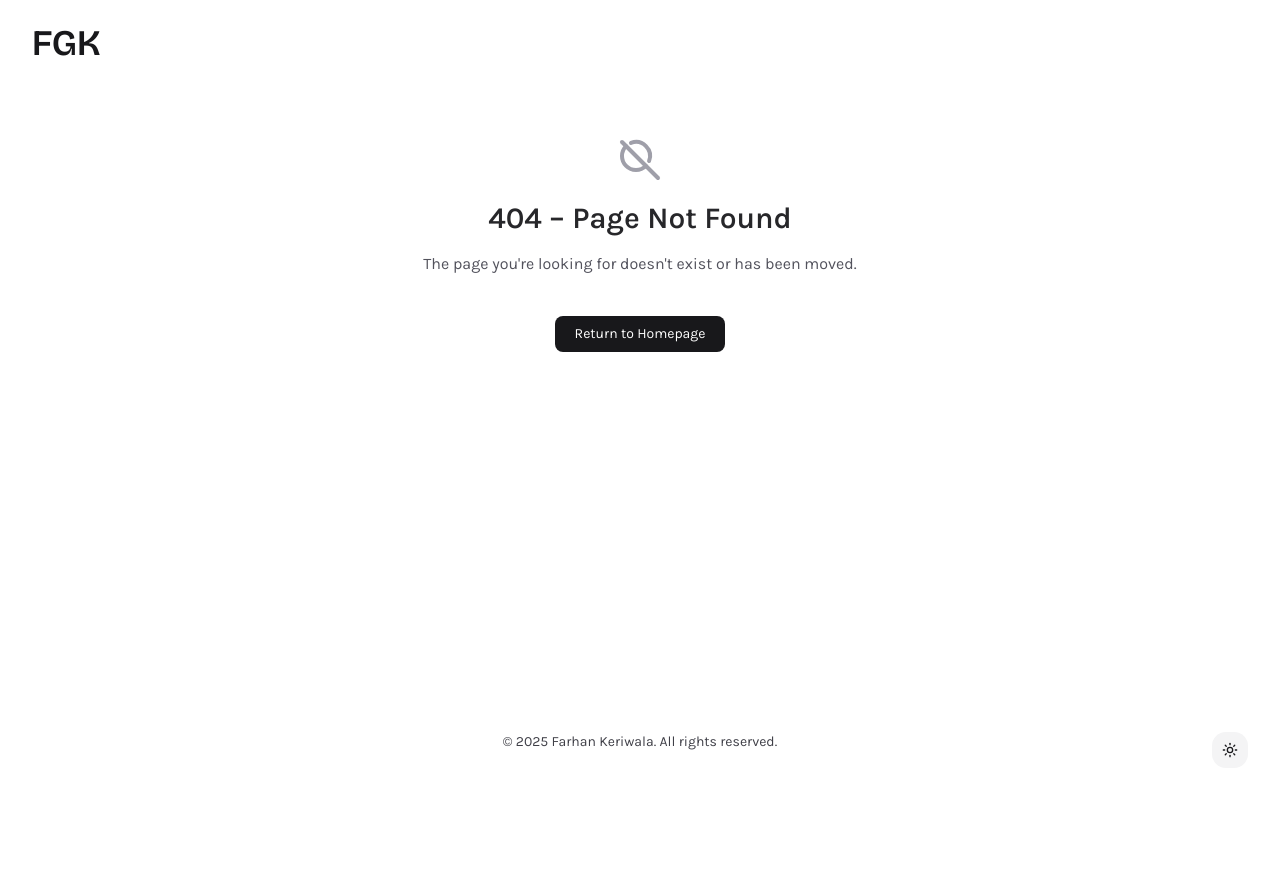
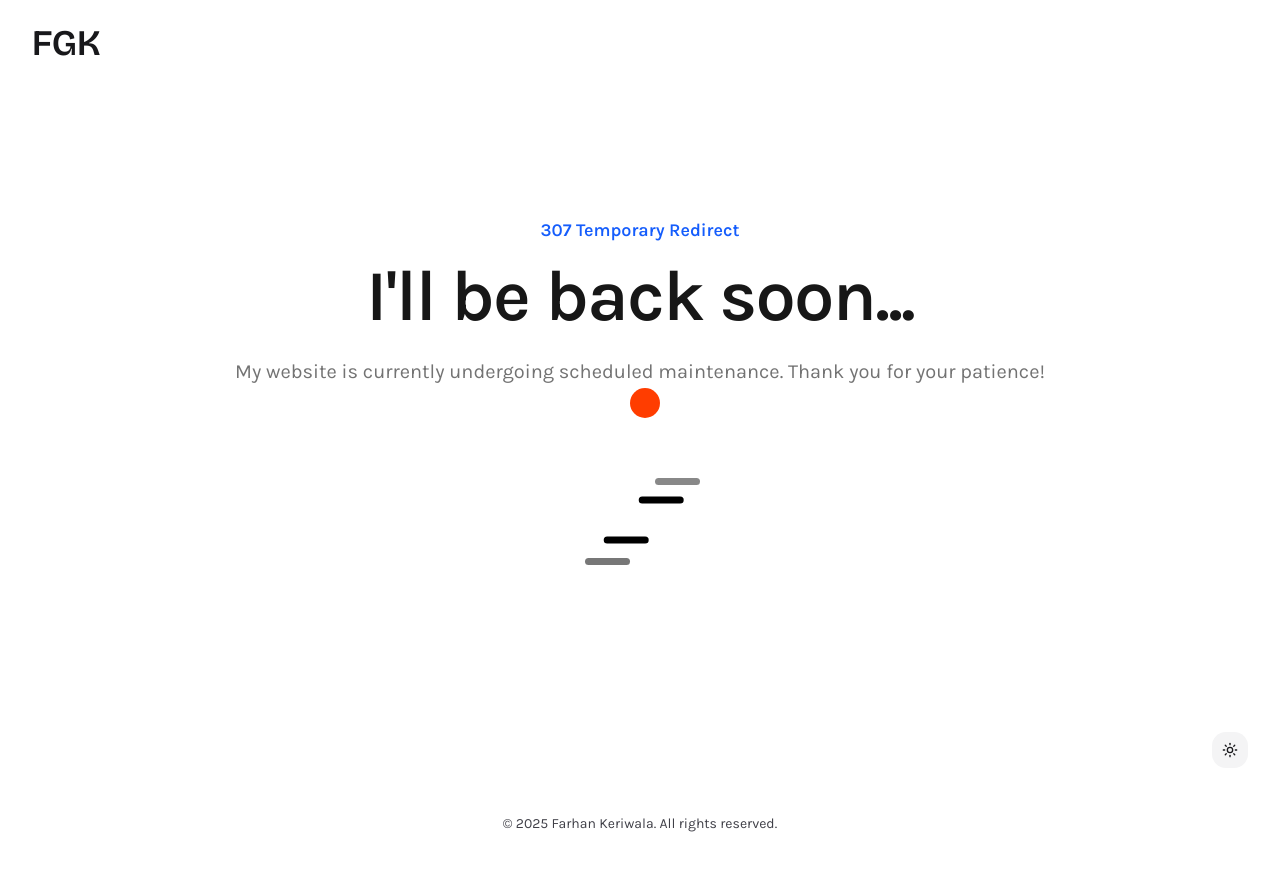
Before and after one commit to farhankeriwala/portfolio, a Next.js app: page /maintenance in a window 1280 px wide. Before the commit this address had no page. Shown: the top 870 px of the page. Before the commit the page ends 800 px from the top, so only its background shows below. Built offline with nearby package versions, Linux system fonts and the light colour scheme.

Commit message:
Implement Maintenance Page

```diff
--- a/app/globals.css
+++ b/app/globals.css
@@ -158,3 +158,53 @@
   -ms-overflow-style: none;
   scrollbar-width: none;
 }
+
+
+.loader {
+  position: relative;
+  width: 120px;
+  height: 90px;
+}
+.loader:before {
+  content: "";
+  position: absolute;
+  bottom: 30px;
+  left: 50px;
+  height: 30px;
+  width: 30px;
+  border-radius: 50%;
+  background: #FF3D00;
+  animation: loading-bounce 0.5s ease-in-out infinite alternate;
+}
+.loader:after {
+  content: "";
+  position: absolute;
+  right: 0;
+  top: 0;
+  height: 7px;
+  width: 45px;
+  border-radius: 4px;
+  box-shadow: 0 5px 0 #000, -35px 50px 0 #000, -70px 95px 0 #000;
+  animation: loading-step 1s ease-in-out infinite;
+}
+
+@keyframes loading-bounce {
+  0% { transform: scale(1, 0.7)}
+  40% { transform: scale(0.8, 1.2)}
+  60% { transform: scale(1, 1)}
+  100% { bottom: 140px }
+}
+@keyframes loading-step {
+  0% {
+    box-shadow: 0 10px 0 rgba(0,0,0,0),
+    0 10px 0 #000,
+    -35px 50px 0 #000,
+    -70px 90px 0 #000;
+  }
+  100% {
+    box-shadow: 0 10px 0 #000,
+    -35px 50px 0 #000,
+    -70px 90px 0 #000,
+    -70px 90px 0 rgba(0,0,0,0);
+  }
+}
--- /dev/null
+++ b/app/maintenance/page.tsx
@@ -0,0 +1,25 @@
+import React from "react";
+
+const Page = () => {
+    return (
+        <div className="grid min-h-full place-items-center bg-white px-6 py-24 sm:py-32 lg:px-8">
+            <div className="text-center">
+                <p className="text-lg font-semibold text-blue-600">
+                    307 Temporary Redirect
+                </p>
+                <h1 className="mt-4 text-balance text-5xl font-lato font-semibold tracking-tight text-neutral-900 sm:text-7xl">
+                    I&apos;ll be back soon...
+                </h1>
+                <p className="mt-6 text-pretty text-lg font-poppins font-medium text-neutral-500 sm:text-xl/8">
+                    My website is currently undergoing scheduled maintenance. Thank you
+                    for your patience!
+                </p>
+                <div className="flex justify-center items-center">
+                    <span className={"loader my-20"}></span>
+                </div>
+            </div>
+        </div>
+    );
+};
+
+export default Page;
--- a/next.config.ts
+++ b/next.config.ts
@@ -2,10 +2,18 @@ import type { NextConfig } from "next";
 
 const nextConfig: NextConfig = {
   /* config options here */
+    typescript: {
+        ignoreBuildErrors: true, // Ignores TypeScript build errors
+    },
+
+    eslint: {
+        ignoreDuringBuilds: true, // Ignores ESLint build errors
+    },
     images: {
         domains: [
             "api.microlink.io", // Microlink Image Preview
         ],
+
         remotePatterns: [
             {
                 protocol: "https",
@@ -22,6 +30,40 @@ const nextConfig: NextConfig = {
         ],
         dangerouslyAllowSVG: true,
     },
+    async redirects() {
+        return [
+            // {
+            //     source: "/",
+            //     destination: "/maintenance",
+            //     permanent: false,
+            // },
+            // {
+            //     source: "/about",
+            //     destination: "/maintenance",
+            //     permanent: false,
+            // },
+            // {
+            //     source: "/projects",
+            //     destination: "/maintenance",
+            //     permanent: false,
+            // },
+            {
+                source: "/services",
+                destination: "/maintenance",
+                permanent: false,
+            },
+            // {
+            //     source: "/contact",
+            //     destination: "/maintenance",
+            //     permanent: false,
+            // },
+            // {
+            //     source: "/privacy-policy",
+            //     destination: "/maintenance",
+            //     permanent: false,
+            // },
+        ];
+    },
 };
 
 export default nextConfig;
```
